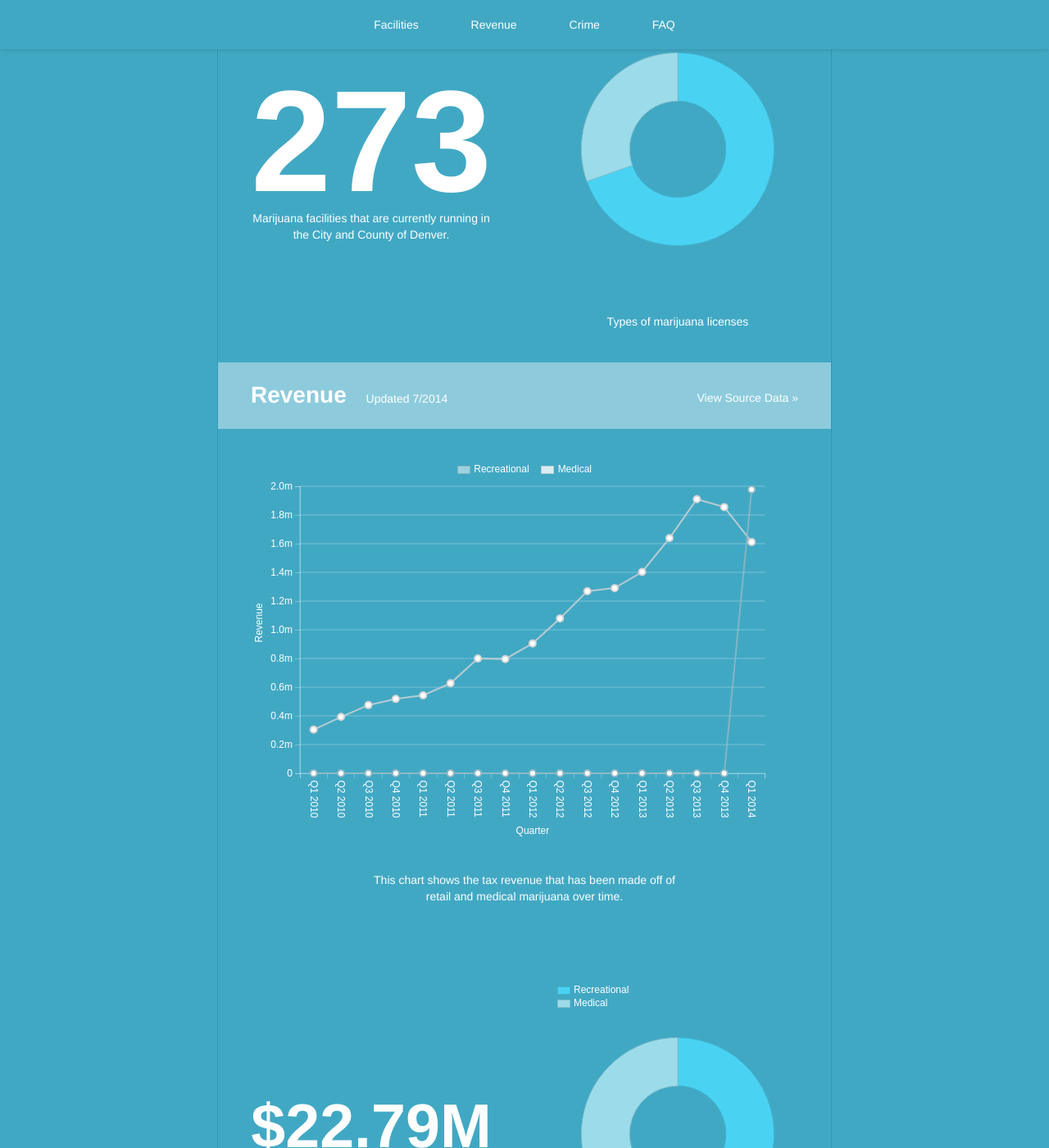
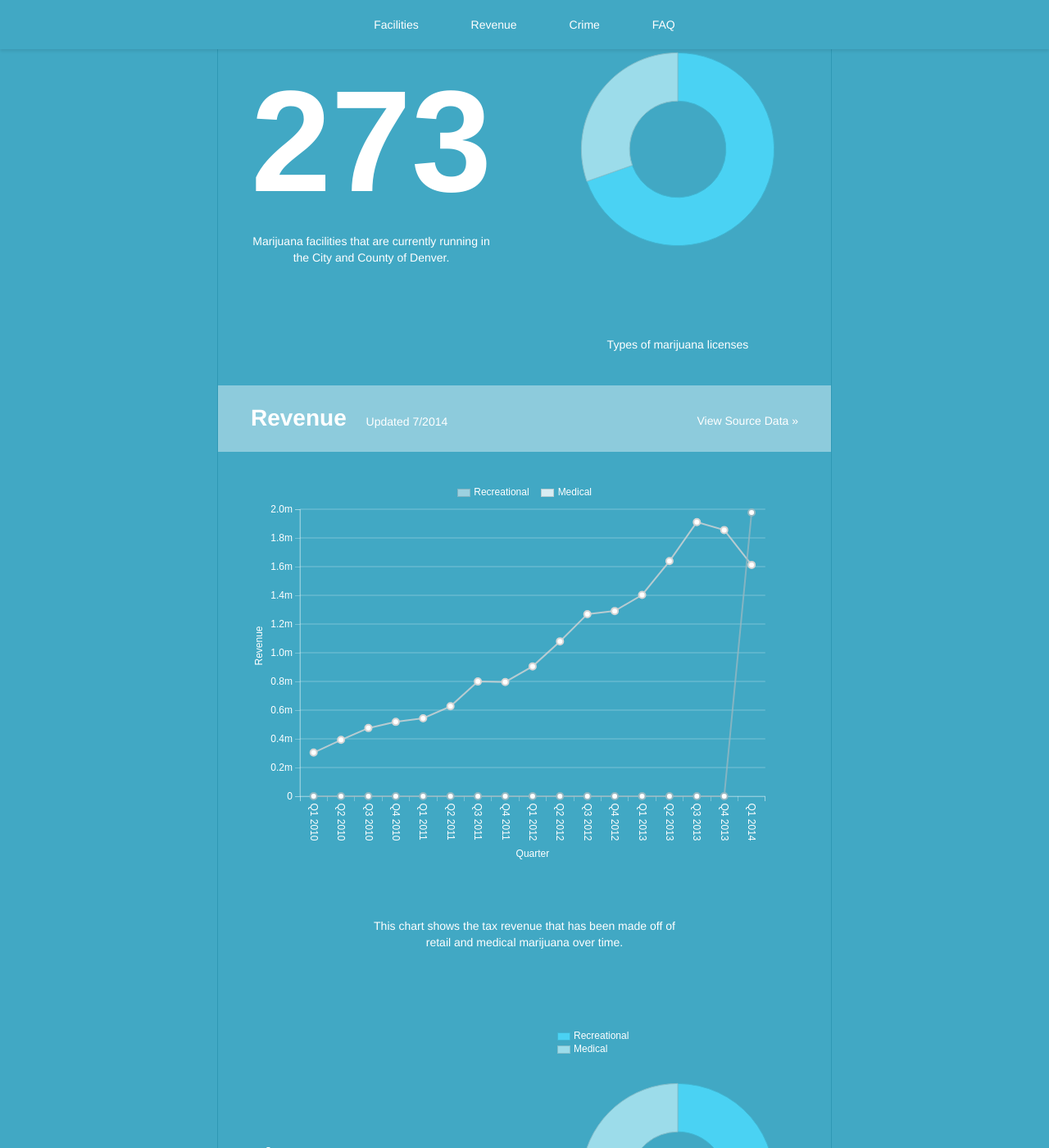
Before and after one commit to boonrs/denver-marijuana-infographic, a Jekyll site: the page built from index.html, in a window 1280 px wide and 1400 px high, scrolled down 632 px. Shown: the whole window at 82% size. Built offline with Jekyll 4.4.1, drawn with Linux system fonts in a browser that asks for light colours; Markdown is read by kramdown in place of the engine named in the settings.

Commit message:
fixes spacing between chart and descriptions and rotates labels

```diff
--- a/css/main.css
+++ b/css/main.css
@@ -20,7 +20,7 @@
 #revenue-area { height: 500px; width: 100%; }
 #crime-bar { height: 500px; width: 100%; }
 
-#crime-stacked { height: 500px; }
+#crime-stacked { height: 500px; width: 100%;}
 #facilities-donut, #revenue-donut { height: 400px;}
 #revenue-bar { height: 300px; }
 
@@ -33,6 +33,7 @@
 
 text.dimple-title { font-weight: 500 !important; }
 .dimple-marker { opacity: 1 !important; }
+
 
 
 .dimple-tooltip {
@@ -58,6 +59,8 @@
   stroke: white !important;
   opacity: .3  !important;
 }
+
+
 
 
 /* Master Styles */
@@ -170,6 +173,7 @@
   text-align: center;
   max-width: 400px;
   margin: 0 auto;
+  padding-top: 2em;
 }
 
 
--- a/javascripts/crime.js
+++ b/javascripts/crime.js
@@ -19,7 +19,7 @@
   var svg = dimple.newSvg("#crime-possession", "100%", "100%");
   d3.csv("data/open-crime.csv", function (data) {
     var myChart = new dimple.chart(svg, data);
-    myChart.setBounds(60, 30, "85%", "70%");
+    myChart.setBounds(60, 30, "85%", "78%");
 
     // Create Axes
     var x = myChart.addCategoryAxis("x", "Quarter" );
@@ -50,10 +50,9 @@
     myChart.draw();
 
     // Rotate the X-axis labels
-    x.shapes.selectAll("text").attr("transform",
-    function (d) {
-      return d3.select(this).attr("transform") + " translate(0, 20) rotate(-45)";
-    });
+    x.shapes.selectAll("text").attr("transform", "translate(-30, 45) rotate(-45)");
+
+
 
     // Add a method to draw the chart on resize of the window.
     // Needs to be an anonymous to avoid conflicts with other resize functions
@@ -70,13 +69,14 @@
   var svg = dimple.newSvg("#crime-stacked", "100%", "100%");
   d3.csv("/data/offenses.csv", function (data) {
     var myChart = new dimple.chart(svg, data);
-    myChart.setBounds(60, 30, "85%", "70%");
+    myChart.setBounds(60, 30, "85%", "78%");
 
     // Create axis
     var x = myChart.addCategoryAxis("x", ["Quarter", "Type"]);
     x.addOrderRule("year");
     x.addOrderRule("q");
     x.title = "Quarter";
+
     myChart.addMeasureAxis("y", "Total");
     var bars = myChart.addSeries("Type", dimple.plot.bar);
 
@@ -85,7 +85,6 @@
       return [e.aggField[0] + ' ' + e.cx, e.cy];
     };
 
-    // Styling: Change this Kavi!
     myChart.defaultColors = [
       new dimple.color("#e5e9ea"),
       new dimple.color("#8eb5bc"),
@@ -96,10 +95,10 @@
     myChart.draw();
 
     // Rotate the X-axis labels
-    x.shapes.selectAll("text").attr("transform",
-    function (d) {
-      return d3.select(this).attr("transform") + "rotate(45)";
-    });
+    x.shapes.selectAll("text").attr("transform", "translate(0, 35) rotate(-45)");
+    x.titleShape.attr("transform", "translate(0, 35)");
+
+
 
     // Add a method to draw the chart on resize of the window.
     // Needs to be an anonymous to avoid conflicts with other resize functions
```
